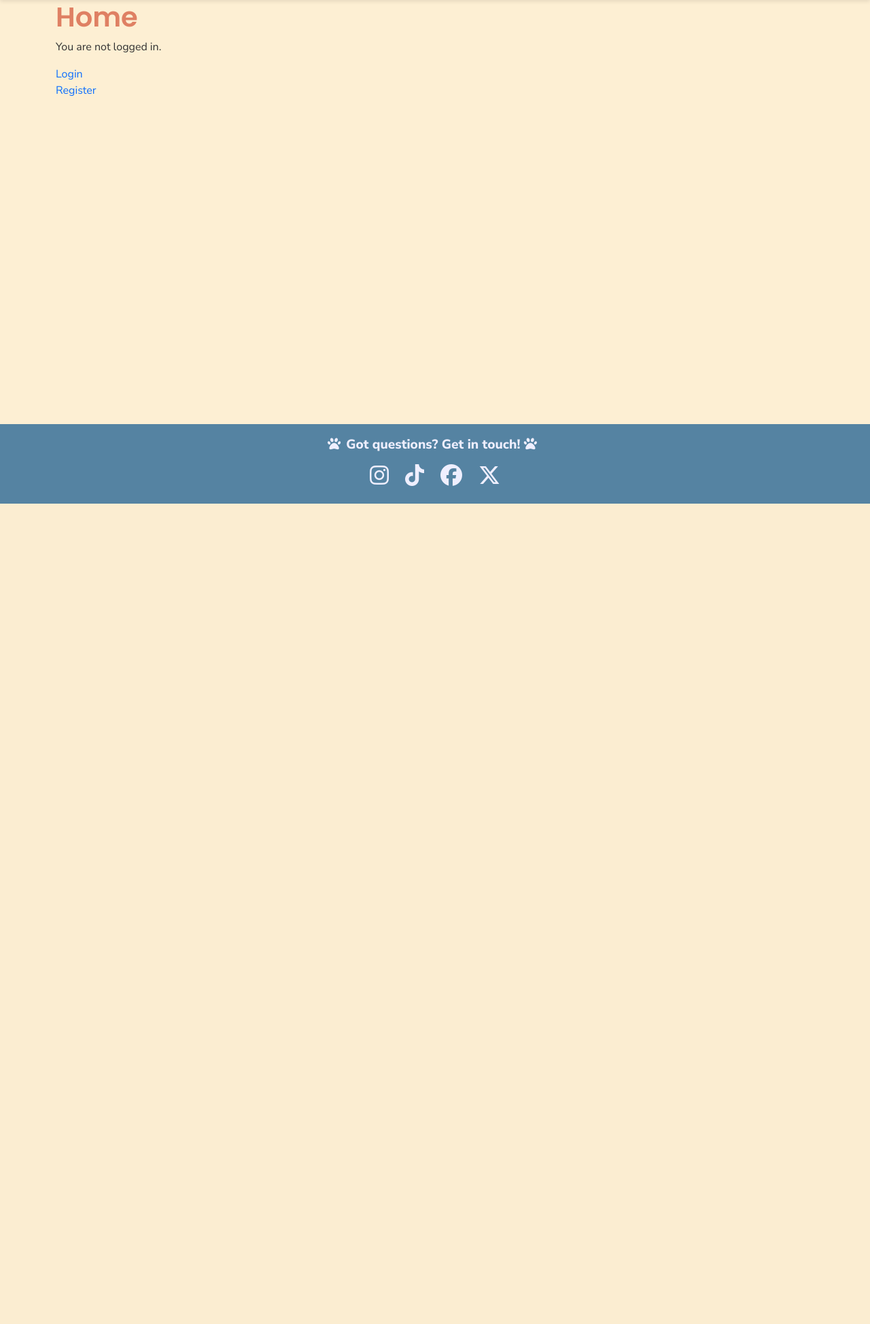
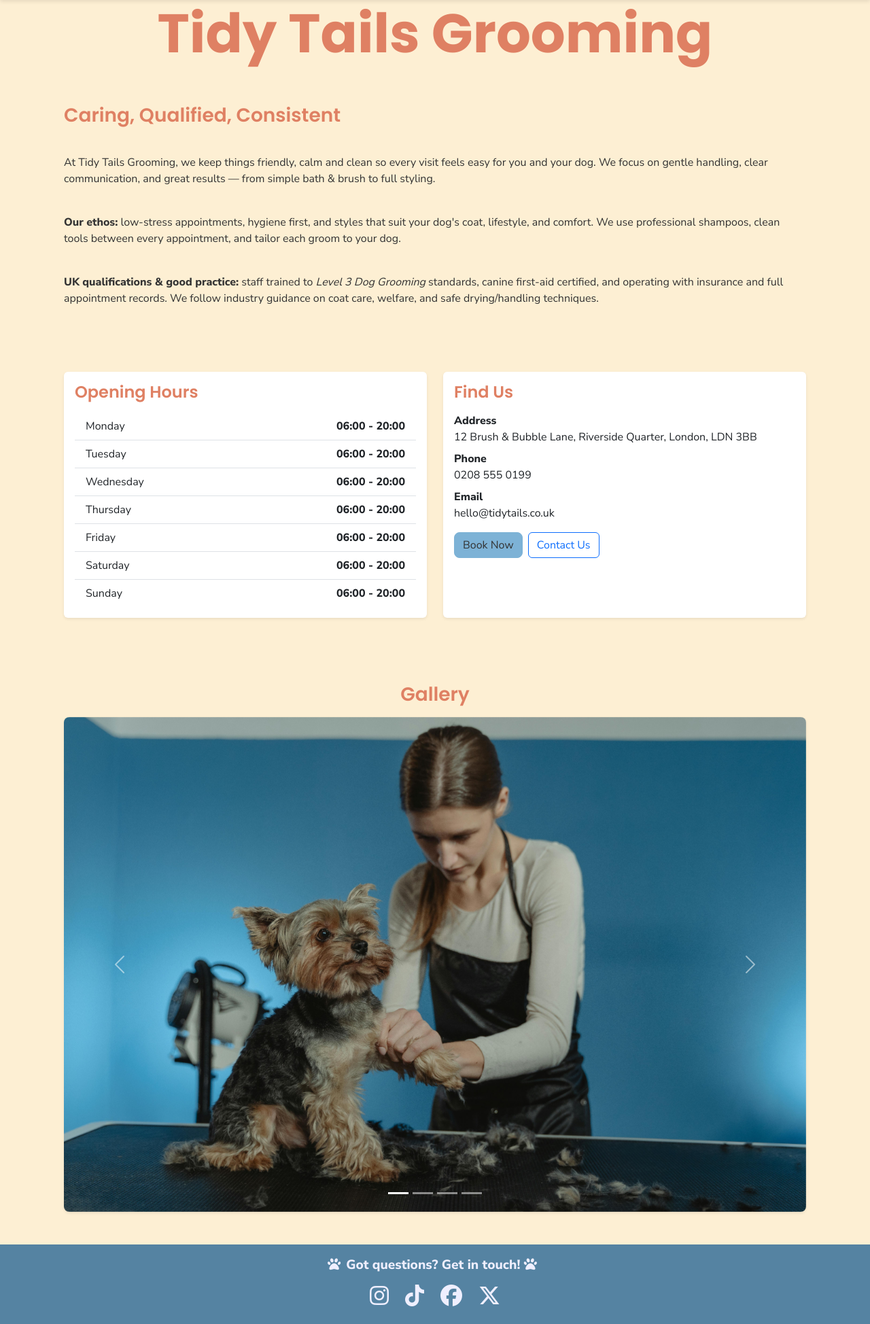
Before and after one commit to JackLamb99/tidy-tails-grooming, a Django app: page / in a window 1280 px wide. Shown: the part 59-2007 px from the top of the page at 68% size. Before the commit the page ends 800 px from the top, so only its background shows below. Run offline with Django 5.2, Linux system fonts and the light colour scheme; parts of the project's set-up code (start-up, migrations or seed data) failed here and were passed over; some libraries are stand-ins or nearby versions.

Commit message:
REFACTOR index.html to enhance layout with hero section, detailed service information, opening hours, contact details, and a gallery carousel for improved user engagement

```diff
--- a/templates/index.html
+++ b/templates/index.html
@@ -2,21 +2,105 @@
 {% load static %}
 
 {% block content %}
-    <h1>Home</h1>
+<section class="hero-section d-flex align-items-center justify-content-center text-center">
+    <h1 class="display-1 fw-bold hero-title">Tidy Tails Grooming</h1>
+</section>
 
-    {% if user.is_authenticated %}
-    <!-- HOMEPAGE -->
-    <p>Welcome, {{ user.first_name }}!</p>
-    <form method="post" action="{% url 'accounts:logout' %}">
-        {% csrf_token %}
-        <button type="submit">Log out</button>
-    </form>
-    {% else %}
-    <!-- HOMEPAGE -->
-    <p>You are not logged in.</p>
-    <p>
-        <a href="{% url 'accounts:login' %}">Login</a><br>
-        <a href="{% url 'accounts:register' %}">Register</a>
-    </p>
-    {% endif %}
+<section class="py-5">
+    <div class="container">
+        <div class="row g-4 align-items-center">
+            <h2 class="h3 mb-3">Caring, Qualified, Consistent</h2>
+            <p class="mb-3">
+                At Tidy Tails Grooming, we keep things friendly, calm and clean so every visit feels easy for you and your dog.
+                We focus on gentle handling, clear communication, and great results — from simple bath & brush to full styling.
+            </p>
+            <p class="mb-3">
+                <strong>Our ethos:</strong> low-stress appointments, hygiene first, and styles that suit your dog's coat, lifestyle, and comfort.
+                We use professional shampoos, clean tools between every appointment, and tailor each groom to your dog.
+            </p>
+            <p class="mb-0">
+                <strong>UK qualifications & good practice:</strong> staff trained to <em>Level 3 Dog Grooming</em> standards,
+                canine first-aid certified, and operating with insurance and full appointment records. We follow industry guidance
+                on coat care, welfare, and safe drying/handling techniques.
+            </p>
+        </div>
+    </div>
+</section>
+
+<section class="py-5">
+    <div class="container">
+        <div class="row g-4">
+            <div class="col-12 col-lg-6">
+                <div class="card border-0 shadow-sm h-100">
+                    <div class="card-body">
+                        <h2 class="h4 mb-3">Opening Hours</h2>
+                        <ul class="list-group list-group-flush">
+                            <li class="list-group-item d-flex justify-content-between"><span>Monday</span><strong>06:00 - 20:00</strong></li>
+                            <li class="list-group-item d-flex justify-content-between"><span>Tuesday</span><strong>06:00 - 20:00</strong></li>
+                            <li class="list-group-item d-flex justify-content-between"><span>Wednesday</span><strong>06:00 - 20:00</strong></li>
+                            <li class="list-group-item d-flex justify-content-between"><span>Thursday</span><strong>06:00 - 20:00</strong></li>
+                            <li class="list-group-item d-flex justify-content-between"><span>Friday</span><strong>06:00 - 20:00</strong></li>
+                            <li class="list-group-item d-flex justify-content-between"><span>Saturday</span><strong>06:00 - 20:00</strong></li>
+                            <li class="list-group-item d-flex justify-content-between"><span>Sunday</span><strong>06:00 - 20:00</strong></li>
+                        </ul>
+                    </div>
+                </div>
+            </div>
+
+            <div class="col-12 col-lg-6">
+                <div class="card border-0 shadow-sm h-100">
+                    <div class="card-body">
+                        <h2 class="h4 mb-3">Find Us</h2>
+                        <p class="mb-2"><strong>Address</strong><br>
+                            12 Brush & Bubble Lane, Riverside Quarter, London, LDN 3BB</p>
+                        <p class="mb-2"><strong>Phone</strong><br>
+                            0208 555 0199</p>
+                        <p class="mb-3"><strong>Email</strong><br>
+                            hello@tidytails.co.uk</p>
+                        <div class="d-flex gap-2">
+                            <a class="btn btn-primary" href="/bookings/">Book Now</a>
+                            <a class="btn btn-outline-primary" href="/contact/">Contact Us</a>
+                        </div>
+                    </div>
+                </div>
+            </div>
+
+        </div>
+    </div>
+</section>
+
+<section class="py-5">
+    <div class="container justify-content-center">
+        <h2 class="h3 mb-3 text-center">Gallery</h2>
+        <div id="galleryCarousel" class="carousel slide shadow-sm rounded-3 overflow-hidden" data-bs-ride="carousel">
+            <div class="carousel-indicators">
+                <button type="button" data-bs-target="#galleryCarousel" data-bs-slide-to="0" class="active" aria-current="true" aria-label="Slide 1"></button>
+                <button type="button" data-bs-target="#galleryCarousel" data-bs-slide-to="1" aria-label="Slide 2"></button>
+                <button type="button" data-bs-target="#galleryCarousel" data-bs-slide-to="2" aria-label="Slide 3"></button>
+                <button type="button" data-bs-target="#galleryCarousel" data-bs-slide-to="3" aria-label="Slide 4"></button>
+            </div>
+            <div class="carousel-inner">
+                <div class="carousel-item active">
+                    <img src="{% static 'images/carousel-01.jpg' %}" class="d-block w-100" alt="Dog getting trimmed">
+                </div>
+                <div class="carousel-item">
+                    <img src="{% static 'images/carousel-02.jpg' %}" class="d-block w-100" alt="Paw pads being trimmed">
+                </div>
+                <div class="carousel-item">
+                    <img src="{% static 'images/carousel-03.jpg' %}" class="d-block w-100" alt="Trim under the legs">
+                </div>
+                <div class="carousel-item">
+                    <img src="{% static 'images/carousel-04.jpg' %}" class="d-block w-100" alt="Bath and shampoo">
+                </div>
+            </div>
+            <button class="carousel-control-prev" type="button" data-bs-target="#galleryCarousel" data-bs-slide="prev">
+                <span class="carousel-control-prev-icon" aria-hidden="true"></span><span class="visually-hidden">Previous</span>
+            </button>
+            <button class="carousel-control-next" type="button" data-bs-target="#galleryCarousel" data-bs-slide="next">
+                <span class="carousel-control-next-icon" aria-hidden="true"></span><span class="visually-hidden">Next</span>
+            </button>
+        </div>
+    </div>
+</section>
+
 {% endblock %}
```
